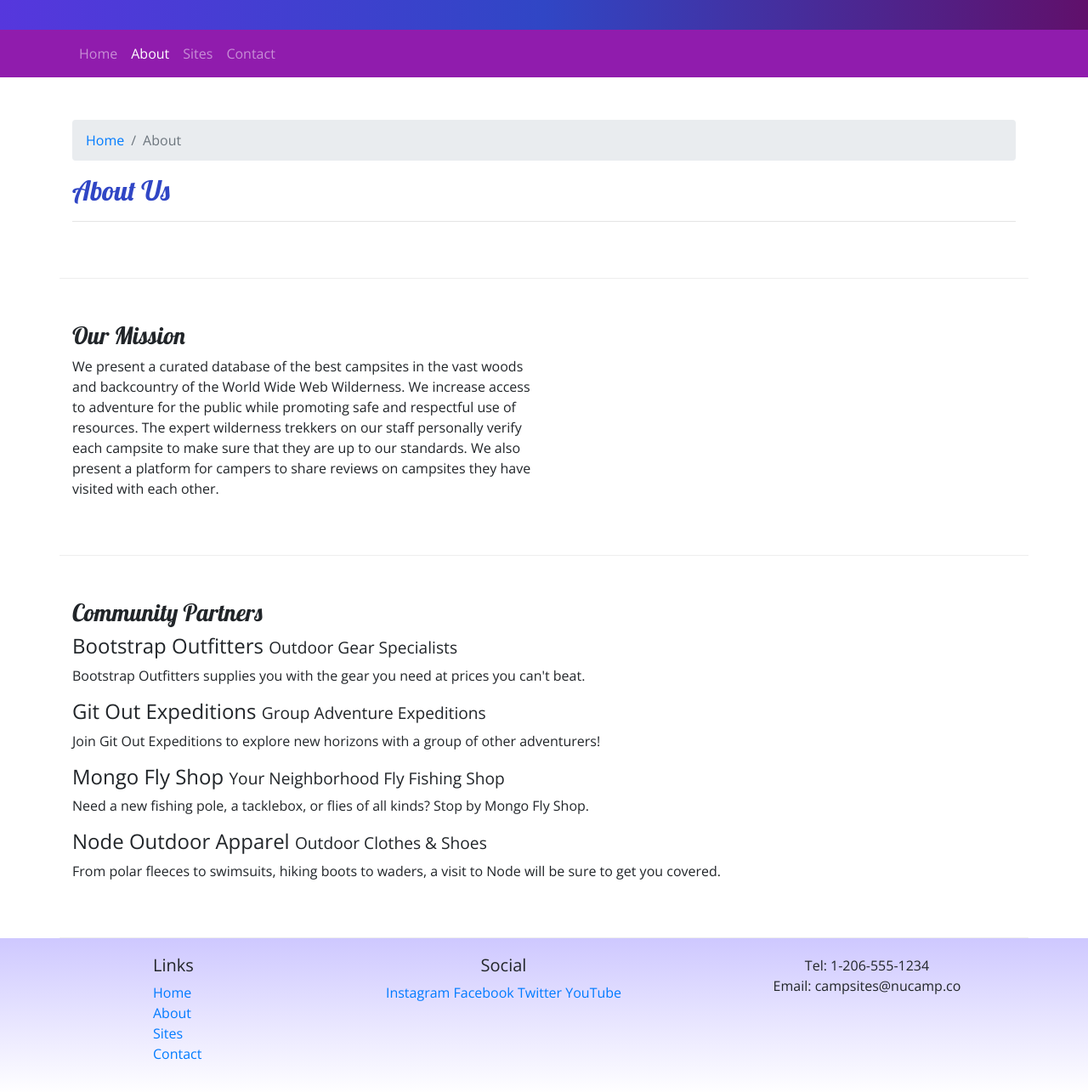
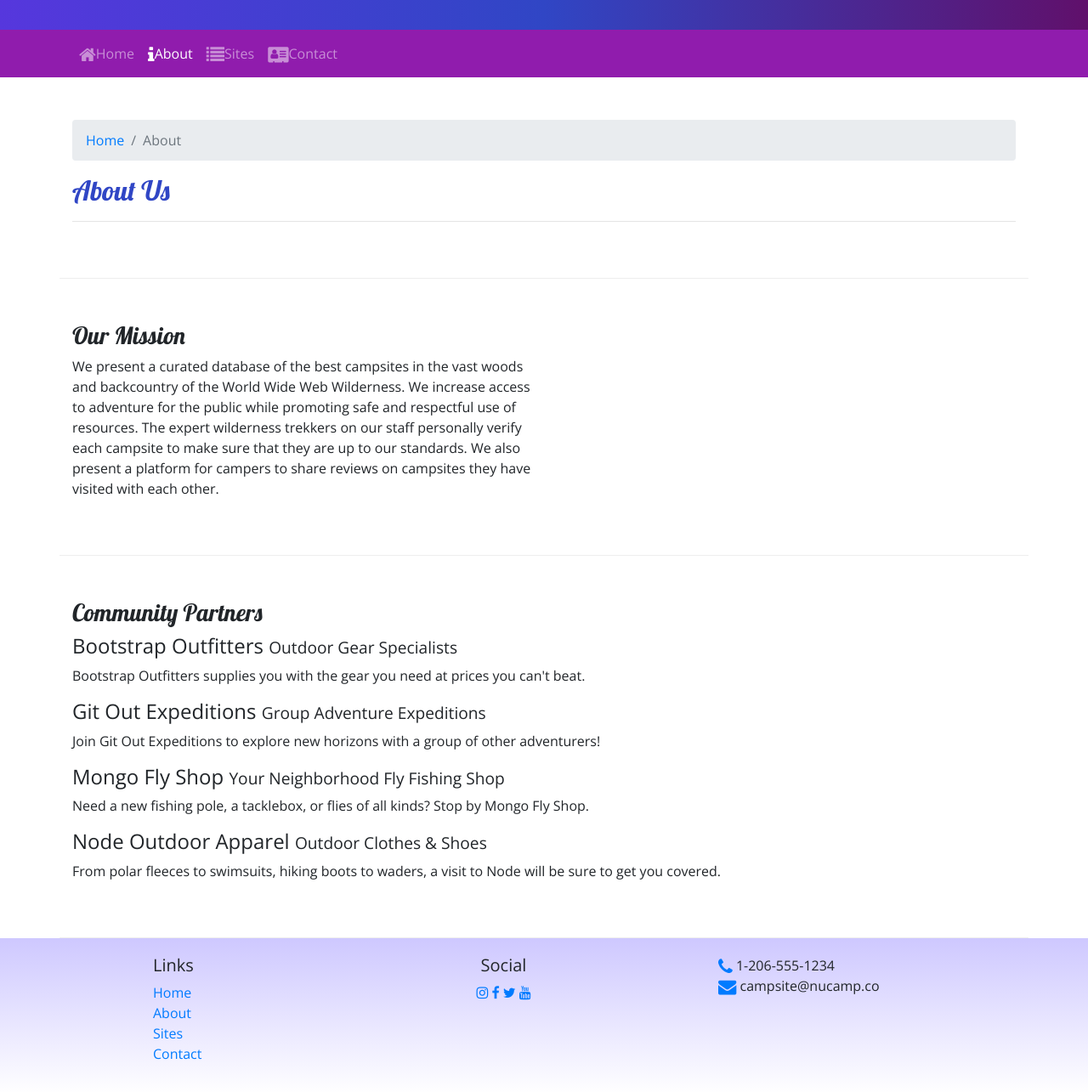
Before and after one commit to ninetailedcoder/My-First-Bootstrap-Project, a website: page aboutus.html in a window 1280 px wide. Shown: the part 127-1412 px from the top of the page at 85% size. Drawn offline with nearby package versions, Linux system fonts and the light colour scheme.

Commit message:
added Icons

```diff
--- a/aboutus.html
+++ b/aboutus.html
@@ -7,6 +7,8 @@
     <meta name="viewport" content="width=device-width, initial-scale=1" />
 
     <link rel="stylesheet" href="node_modules/bootstrap/dist/css/bootstrap.min.css"/>
+    <link rel="stylesheet" href="node_modules/font-awesome/css/font-awesome.min.css"/>
+
     <link rel="stylesheet" href="https://fonts.googleapis.com/css?family=Lobster|Open+Sans" />
     <link rel="stylesheet" href="css/styles.css"/>
 
@@ -34,10 +36,10 @@
             </button>
             <div class="collapse navbar-collapse" id="nucampNavbar">
                 <ul class="navbar-nav">
-                    <li class="nav-item"><a class="nav-link" href="index.html">Home</a></li>
-                    <li class="nav-item active"><a class="nav-link" href="#">About</a></li>
-                    <li class="nav-item"><a class="nav-link" href="#">Sites</a></li>
-                    <li class="nav-item"><a class="nav-link" href="#">Contact</a></li>
+                    <li class="nav-item "><a class="nav-link" href="index.html"><i class="fa fa-home fa-lg"></i>Home</a></li>
+                    <li class="nav-item active"><a class="nav-link" href="#"><i class="fa fa-info fa-lg"></i>About</a></li>
+                    <li class="nav-item"><a class="nav-link" href="#"><i class="fa fa-list fa-lg"></i>Sites</a></li>
+                    <li class="nav-item"><a class="nav-link" href="#"><i class="fa fa-address-card fa-lg"></i>Contact</a></li>
                 </ul>
             </div>
         </div>
@@ -90,15 +92,15 @@
                 </div>
                 <div class="col-6 col-sm-5 text-center">
                     <h5>Social</h5>
-                    <a href="http://instagram.com/">Instagram</a>
-                    <a href="http://facebook.com/">Facebook</a>
-                    <a href="http://twitter.com/">Twitter</a>
-                    <a href="http://youtube.com/">YouTube</a>
-                </div>
-                <div class="col-sm-4 text-center">
-                    Tel: 1-206-555-1234<br />
-                    Email: campsites@nucamp.co
-                </div>
+                    <a href="http://instagram.com/"><i class="fa fa-instagram"></i></a>
+                        <a href="http://facebook.com/"><i class="fa fa-facebook"></i></a>
+                        <a href="http://twitter.com/"><i class="fa fa-twitter"></i></a>
+                        <a href="http://youtube.com"><i class="fa fa-youtube"></i></a>
+                    </div>
+                    <div class="col-sm-4 text-centerg">
+                        <i class="fa fa-phone fa-lg text-primary"></i> 1-206-555-1234<br/>
+                        <i class="fa fa-envelope fa-lg text-primary"></i> campsite@nucamp.co
+                    </div>
            </div>
         </div>
     </footer>
--- a/package.json
+++ b/package.json
@@ -15,6 +15,7 @@
   },
   "dependencies": {
     "bootstrap": "^4.5.2",
+    "font-awesome": "^4.7.0",
     "jquery": "^3.5.1",
     "popper.js": "^1.16.1"
   }
```
Also changed, not shown: index.html (+12 -10 lines), 1 other file.
